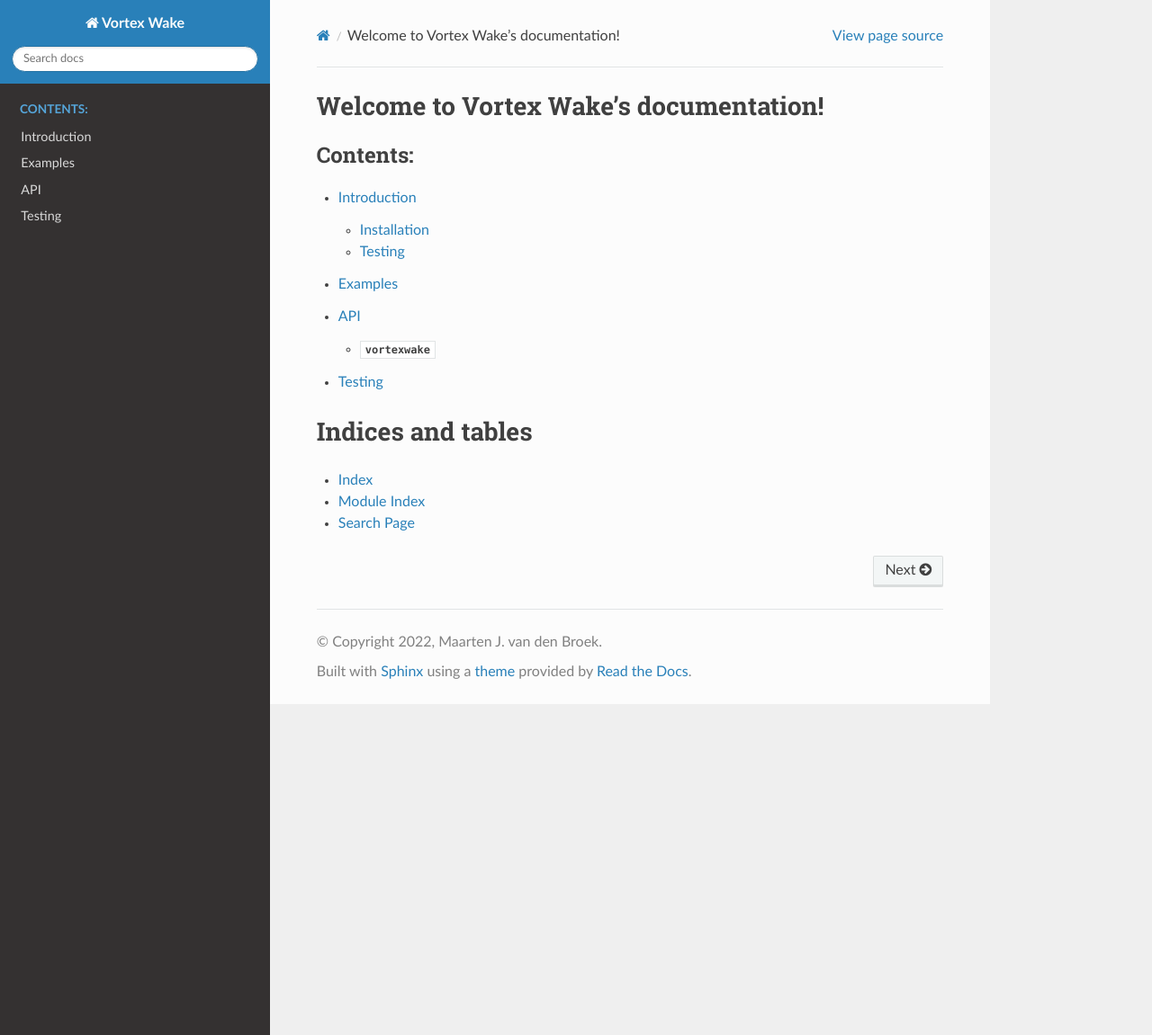
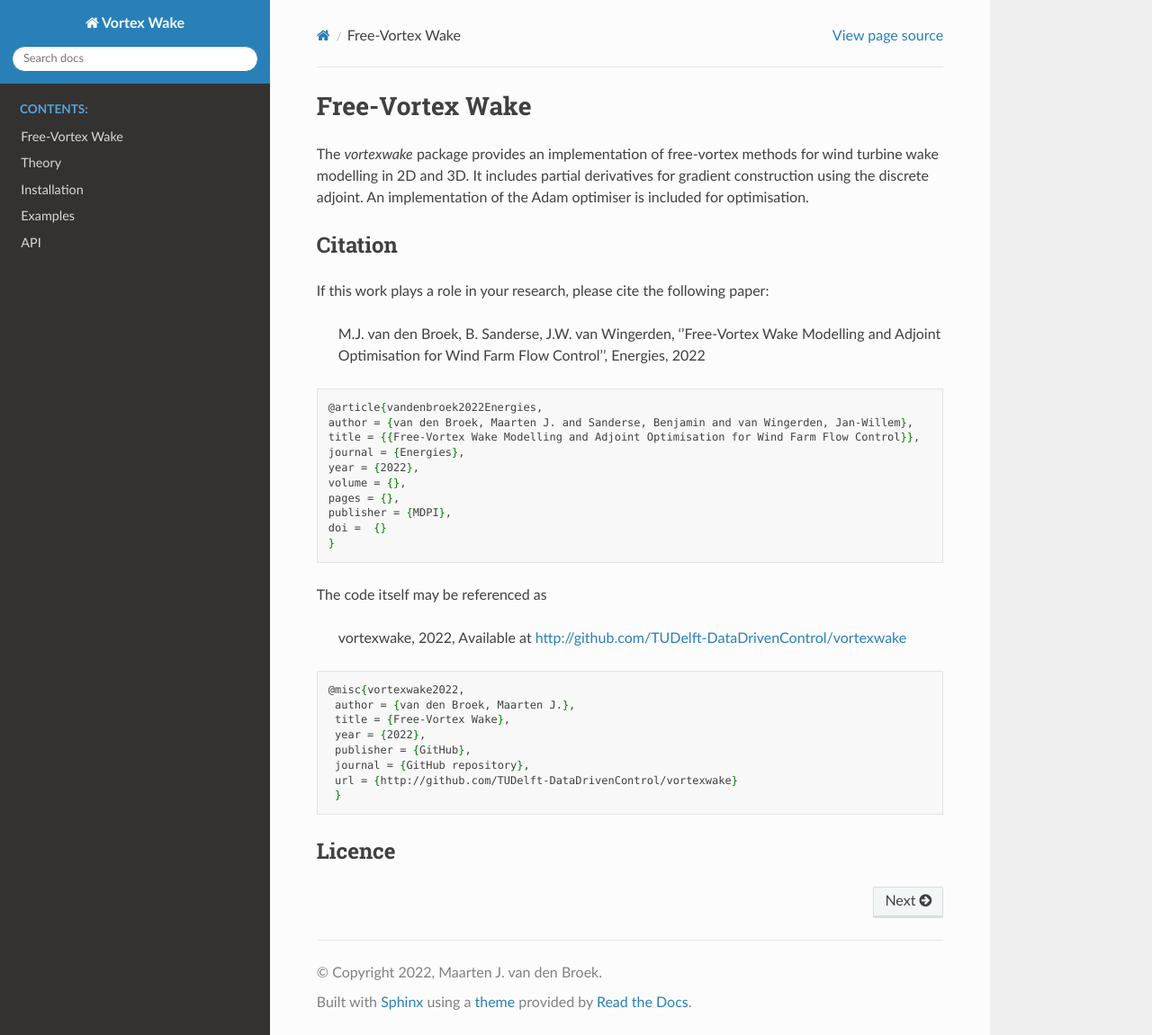
Before and after one commit to TUDelft-DataDrivenControl/vortexwake, a Sphinx documentation site: the page built from docs/source/index.rst, in a window 1280 px wide and 1151 px high. Shown: the whole window at 90% size. Built offline with Sphinx 7.4.7 and the Read the Docs theme 2.0.0, drawn with Linux system fonts in a browser that asks for light colours; pages that are not in the unit, such as notebooks, are missing from menus.

Commit message:
work on documentation structure

```diff
--- a/docs/source/conf.py
+++ b/docs/source/conf.py
@@ -32,10 +32,12 @@ release = '0.0'
 # ones.
 extensions = [
     'sphinx.ext.autodoc',
+    'sphinx.ext.napoleon',
+    'sphinxcontrib.bibtex',
     'sphinx_rtd_theme',
-    'nbsphinx',
-    'nbsphinx_link'
+    'nbsphinx'
 ]
+bibtex_bibfiles=['references.bib']
 
 # Add any paths that contain templates here, relative to this directory.
 templates_path = ['_templates']
--- a/docs/source/index.rst
+++ b/docs/source/index.rst
@@ -1,23 +1,14 @@
-.. Vortex Wake documentation master file, created by
-   sphinx-quickstart on Thu Apr 21 09:02:21 2022.
-   You can adapt this file completely to your liking, but it should at least
-   contain the root `toctree` directive.
 
-Welcome to Vortex Wake's documentation!
-=======================================
 
 .. toctree::
-   :maxdepth: 2
+   :hidden:
+   :maxdepth: 3
    :caption: Contents:
 
-   introduction
+   overview
+   theory
+   installation
    examples
    api
-   test
 
-Indices and tables
-==================
-
-* :ref:`genindex`
-* :ref:`modindex`
-* :ref:`search`
+.. include:: overview.rst
--- /dev/null
+++ b/docs/source/overview.rst
@@ -0,0 +1,46 @@
+Free-Vortex Wake
+================
+The `vortexwake` package provides an implementation of free-vortex methods for wind turbine wake modelling in 2D and 3D.
+It includes partial derivatives for gradient construction using the discrete adjoint.
+An implementation of the Adam optimiser is included for optimisation.
+
+
+Citation
+--------
+If this work plays a role in your research, please cite the following paper:
+
+   M.J. van den Broek, B. Sanderse, J.W. van Wingerden, ''Free-Vortex Wake Modelling and Adjoint Optimisation for Wind Farm Flow Control'', Energies, 2022
+
+
+.. code:: latex
+
+   @article{vandenbroek2022Energies,
+   author = {van den Broek, Maarten J. and Sanderse, Benjamin and van Wingerden, Jan-Willem},
+   title = {{Free-Vortex Wake Modelling and Adjoint Optimisation for Wind Farm Flow Control}},
+   journal = {Energies},
+   year = {2022},
+   volume = {},
+   pages = {},
+   publisher = {MDPI},
+   doi =  {}
+   }
+
+
+The code itself may be referenced as
+
+   vortexwake, 2022, Available at http://github.com/TUDelft-DataDrivenControl/vortexwake
+
+.. code:: latex
+
+   @misc{vortexwake2022,
+    author = {van den Broek, Maarten J.},
+    title = {Free-Vortex Wake},
+    year = {2022},
+    publisher = {GitHub},
+    journal = {GitHub repository},
+    url = {http://github.com/TUDelft-DataDrivenControl/vortexwake}
+    }
+
+
+Licence
+-------
--- /dev/null
+++ b/docs/source/references.bib
@@ -0,0 +1,37 @@
+@article{Kingma2015,
+abstract = {We introduce Adam, an algorithm for first-order gradient-based optimization of stochastic objective functions, based on adaptive estimates of lower-order moments. The method is straightforward to implement, is computationally efficient, has little memory requirements, is invariant to diagonal rescaling of the gradients, and is well suited for problems that are large in terms of data and/or parameters. The method is also appropriate for non-stationary objectives and problems with very noisy and/or sparse gradients. The hyper-parameters have intuitive interpretations and typically require little tuning. Some connections to related algorithms, on which Adam was inspired, are discussed. We also analyze the theoretical convergence properties of the algorithm and provide a regret bound on the convergence rate that is comparable to the best known results under the online convex optimization framework. Empirical results demonstrate that Adam works well in practice and compares favorably to other stochastic optimization methods. Finally, we discuss AdaMax, a variant of Adam based on the infinity norm.},
+archivePrefix = {arXiv},
+arxivId = {1412.6980},
+author = {Kingma, Diederik P. and Ba, Jimmy Lei},
+eprint = {1412.6980},
+file = {:C\:/Users/maartenbroek/Documents/literature/mendeley/Kingma, Ba - 2015 - Adam A method for stochastic optimization.pdf:pdf},
+journal = {3rd Int. Conf. Learn. Represent. ICLR 2015 - Conf. Track Proc.},
+pages = {1--15},
+title = {{Adam: A method for stochastic optimization}},
+year = {2015}
+}
+
+@article{Lauss2017,
+abstract = {The adjoint method is a very efficient way to compute the gradient of a cost functional associated to a dynamical system depending on a set of input signals. However, the numerical solution of the adjoint differential equations raises several questions with respect to stability and accuracy. An alternative and maybe more natural approach is the discrete adjoint method (DAM), which constructs a finite difference scheme for the adjoint system directly from the numerical solution procedure, which is used for the solution of the equations of motion. The method delivers the exact gradient of the discretized cost functional subjected to the discretized equations of motion. For the application of the discrete adjoint method to the forward solver, several matrices are necessary. In this contribution, the matrices are derived for the simple Euler explicit method and for the classical implicit Hilber-Hughes-Taylor (HHT) solver.},
+author = {Lau{\ss}, Thomas and Oberpeilsteiner, Stefan and Steiner, Wolfgang and Nachbagauer, Karin},
+doi = {10.1115/1.4035197},
+file = {:C\:/Users/maartenbroek/Documents/literature/mendeley/Lau{\ss} et al. - 2017 - The Discrete Adjoint Gradient Computation for Optimization Problems in Multibody Dynamics.pdf:pdf},
+issn = {15551423},
+journal = {J. Comput. Nonlinear Dyn.},
+number = {3},
+pages = {1--10},
+title = {{The Discrete Adjoint Gradient Computation for Optimization Problems in Multibody Dynamics}},
+volume = {12},
+year = {2017}
+}
+
+@article{vandenbroek2022Energies,
+author = {van den Broek, Maarten J. and Sanderse, Benjamin and van Wingerden, Jan-Willem},
+title = {{Free-Vortex Wake Modelling and Adjoint Optimisation for Wind Farm Flow Control}},
+journal = {Energies},
+year = {2022},
+volume = {},
+pages = {},
+publisher = {MDPI},
+doi =  {}
+}
```
Also changed, not shown: docs/source/api.rst (+11 -1 lines), docs/source/installation.rst (renamed from docs/source/introduction.rst, +21 -1 lines), docs/source/test.rst (deleted, +0 -13 lines), docs/source/theory.rst (added, +14 -0 lines), docs/source/notes.rst (deleted).
